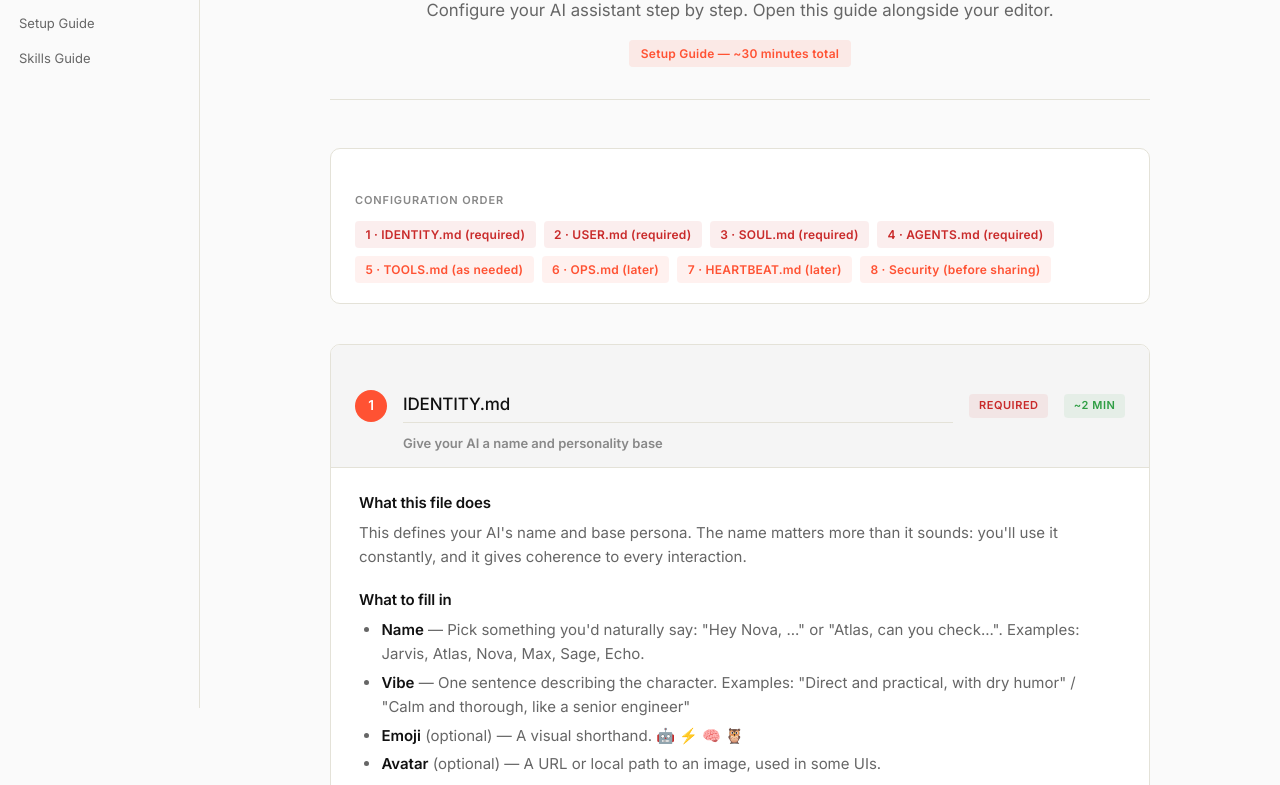
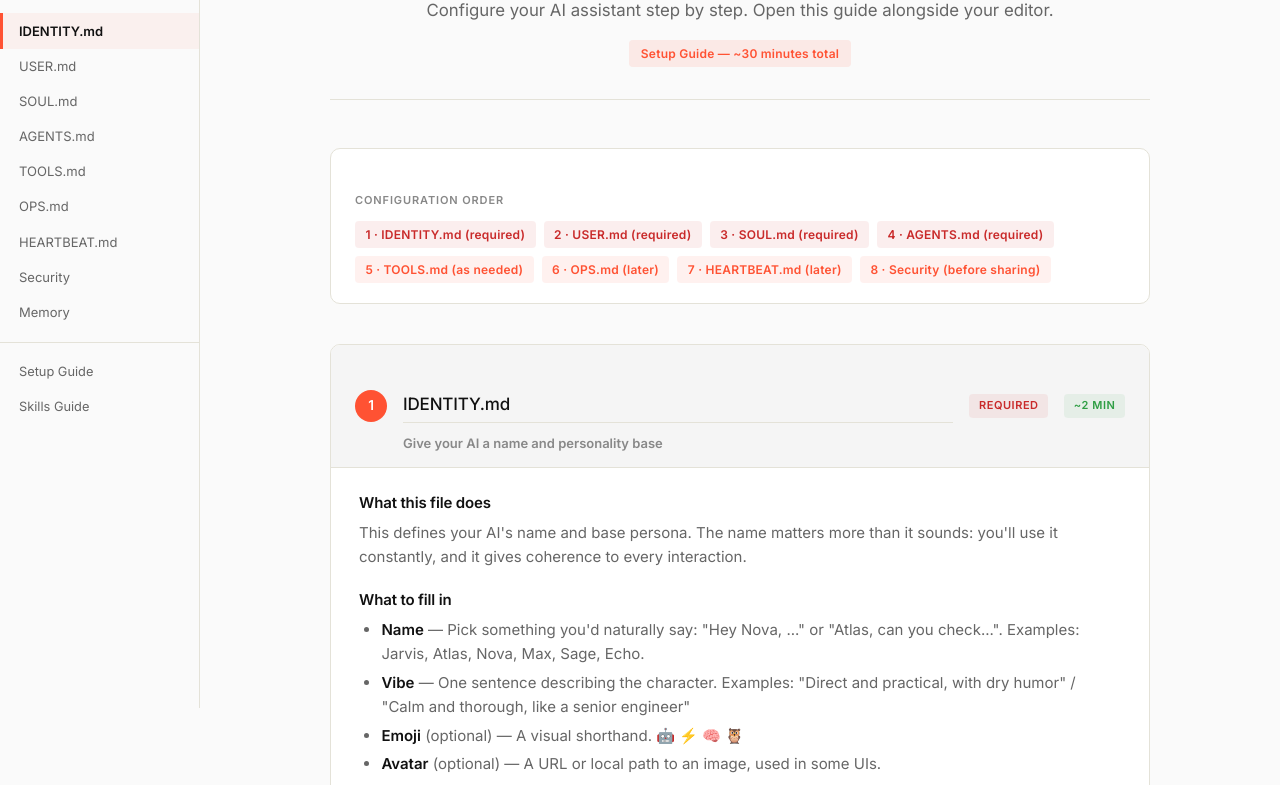
Before and after one commit to vistawtf/openclaw-easy-setup, a plain HTML site: page docs/config-guide.html in a window 1280 px wide. Shown: the part 92-877 px from the top of the page. Drawn offline with Linux system fonts and the light colour scheme.

Commit message:
Add section nav with IntersectionObserver to config-guide sidebar

```diff
--- a/docs/config-guide.html
+++ b/docs/config-guide.html
@@ -647,10 +647,20 @@
     <span class="sidebar-brand">Config Guide</span>
     <button class="theme-toggle" aria-label="Toggle"><svg xmlns="http://www.w3.org/2000/svg" width="18" height="18" viewBox="0 0 24 24" fill="none" stroke="currentColor" stroke-width="2" stroke-linecap="round" stroke-linejoin="round"><path d="M21 12.79A9 9 0 1 1 11.21 3 7 7 0 0 0 21 12.79z"/></svg></button>
   </div>
-  <div class="sidebar-links">
-    <a href="index.html">← Index</a>
-    <a href="setup-guide.html">Setup Guide</a>
-    <a href="skills-helper.html">Skills Guide</a>
+  <div class="sidebar-links sidebar-nav">
+    <a href="index.html" style="color:var(--muted);font-size:0.8rem;margin-bottom:0.5rem;">← Index</a>
+    <a href="#identity" data-section="identity">IDENTITY.md</a>
+    <a href="#user" data-section="user">USER.md</a>
+    <a href="#soul" data-section="soul">SOUL.md</a>
+    <a href="#agents" data-section="agents">AGENTS.md</a>
+    <a href="#tools" data-section="tools">TOOLS.md</a>
+    <a href="#ops" data-section="ops">OPS.md</a>
+    <a href="#heartbeat" data-section="heartbeat">HEARTBEAT.md</a>
+    <a href="#security" data-section="security">Security</a>
+    <a href="#memory" data-section="memory">Memory</a>
+    <hr style="border:none;border-top:1px solid var(--border);margin:0.75rem 0;">
+    <a href="setup-guide.html" style="color:var(--muted);font-size:0.8rem;">Setup Guide</a>
+    <a href="skills-helper.html" style="color:var(--muted);font-size:0.8rem;">Skills Guide</a>
   </div>
 </aside>
 <div class="main-content">
@@ -682,7 +692,7 @@
 
 
   <!-- ===================== STEP 1: IDENTITY ===================== -->
-  <div class="section">
+  <div class="section" id="identity">
     <div class="section-header">
       <div class="step-number">1</div>
       <div class="section-title">
@@ -712,7 +722,7 @@
   </div>
 
   <!-- ===================== STEP 2: USER ===================== -->
-  <div class="section">
+  <div class="section" id="user">
     <div class="section-header">
       <div class="step-number">2</div>
       <div class="section-title">
@@ -755,7 +765,7 @@
   </div>
 
   <!-- ===================== STEP 3: SOUL ===================== -->
-  <div class="section">
+  <div class="section" id="soul">
     <div class="section-header">
       <div class="step-number">3</div>
       <div class="section-title">
@@ -829,7 +839,7 @@
   </div>
 
   <!-- ===================== STEP 4: AGENTS ===================== -->
-  <div class="section">
+  <div class="section" id="agents">
     <div class="section-header">
       <div class="step-number">4</div>
       <div class="section-title">
@@ -873,7 +883,7 @@
   </div>
 
   <!-- ===================== STEP 5: TOOLS ===================== -->
-  <div class="section">
+  <div class="section" id="tools">
     <div class="section-header">
       <div class="step-number">5</div>
       <div class="section-title">
@@ -916,7 +926,7 @@ chmod 600 ~/.config/notion/api_key</code></pre>
   </div>
 
   <!-- ===================== STEP 6: OPS ===================== -->
-  <div class="section">
+  <div class="section" id="ops">
     <div class="section-header">
       <div class="step-number optional-step">6</div>
       <div class="section-title">
@@ -954,7 +964,7 @@ chmod 600 ~/.config/notion/api_key</code></pre>
   </div>
 
   <!-- ===================== STEP 7: HEARTBEAT ===================== -->
-  <div class="section">
+  <div class="section" id="heartbeat">
     <div class="section-header">
       <div class="step-number optional-step">7</div>
       <div class="section-title">
@@ -1081,7 +1091,7 @@ chmod 600 ~/.config/notion/api_key</code></pre>
   </div>
 
   <!-- ===================== MEMORY SECTION ===================== -->
-  <div class="section">
+  <div class="section" id="security">
     <div class="section-header">
       <div class="step-number optional-step">✦</div>
       <div class="section-title">
@@ -1134,7 +1144,7 @@ chmod 600 ~/.config/notion/api_key</code></pre>
   </div>
 
   <!-- ===================== NEXT STEPS ===================== -->
-  <div class="section">
+  <div class="section" id="memory">
     <div class="section-header">
       <div class="step-number" style="background: #2f9e44;">✓</div>
       <div class="section-title">
@@ -1289,5 +1299,24 @@ document.querySelectorAll('.copy-btn').forEach(function(btn) {
       });
     })();
   </script>
+  <script>
+    // IntersectionObserver for active section tracking in sidebar
+    var sectionIds = ['identity','user','soul','agents','tools','ops','heartbeat','security','memory'];
+    var navLinks = document.querySelectorAll('.sidebar-nav a[data-section]');
+    function setActive(id) {
+      navLinks.forEach(function(link) {
+        link.classList.toggle('active', link.getAttribute('data-section') === id);
+      });
+    }
+    var observer = new IntersectionObserver(function(entries) {
+      entries.forEach(function(entry) {
+        if (entry.isIntersecting) setActive(entry.target.id);
+      });
+    }, { rootMargin: '-20% 0px -70% 0px', threshold: 0 });
+    sectionIds.forEach(function(id) {
+      var el = document.getElementById(id);
+      if (el) observer.observe(el);
+    });
+  </script>
 </body>
 </html>
```
